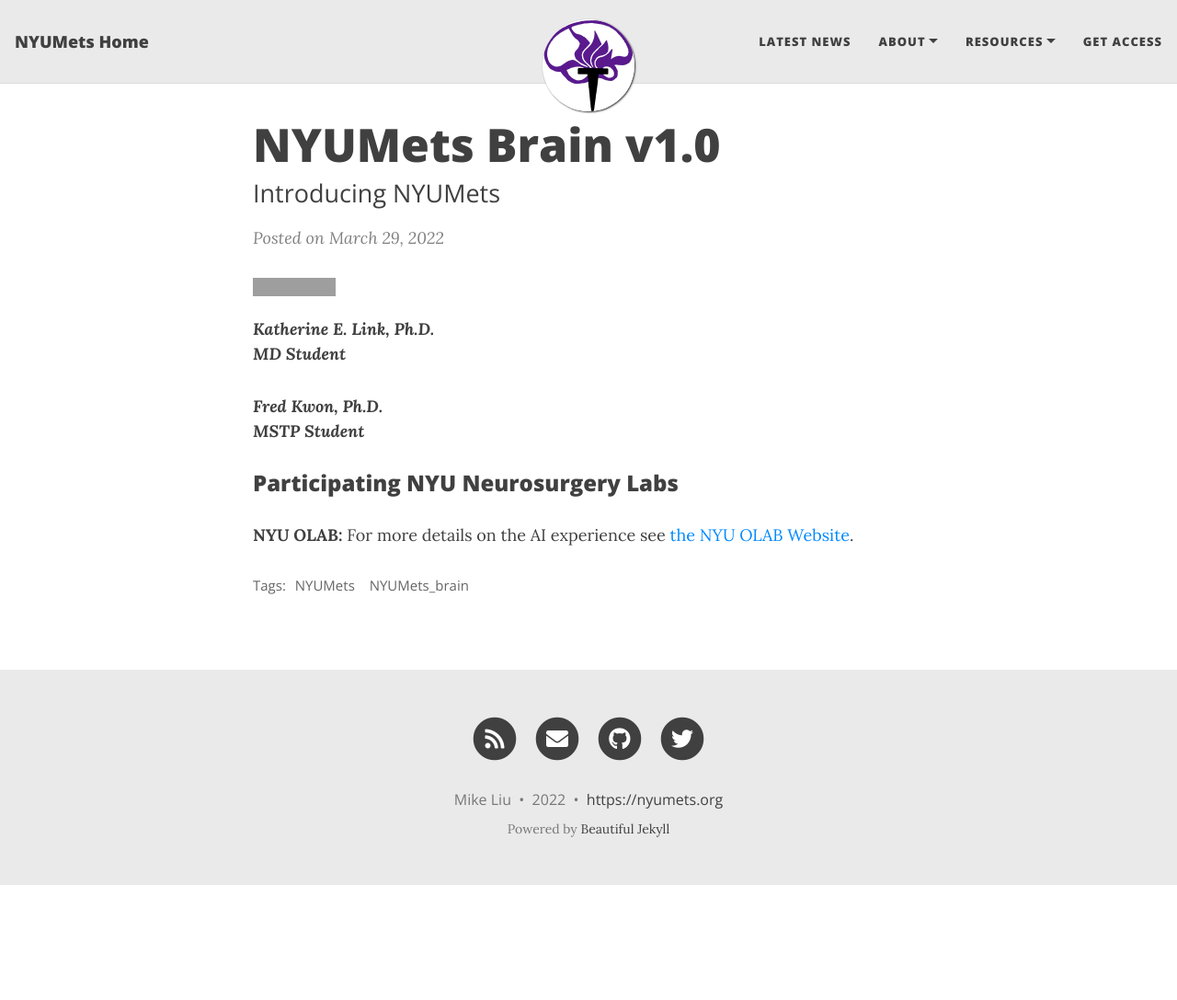
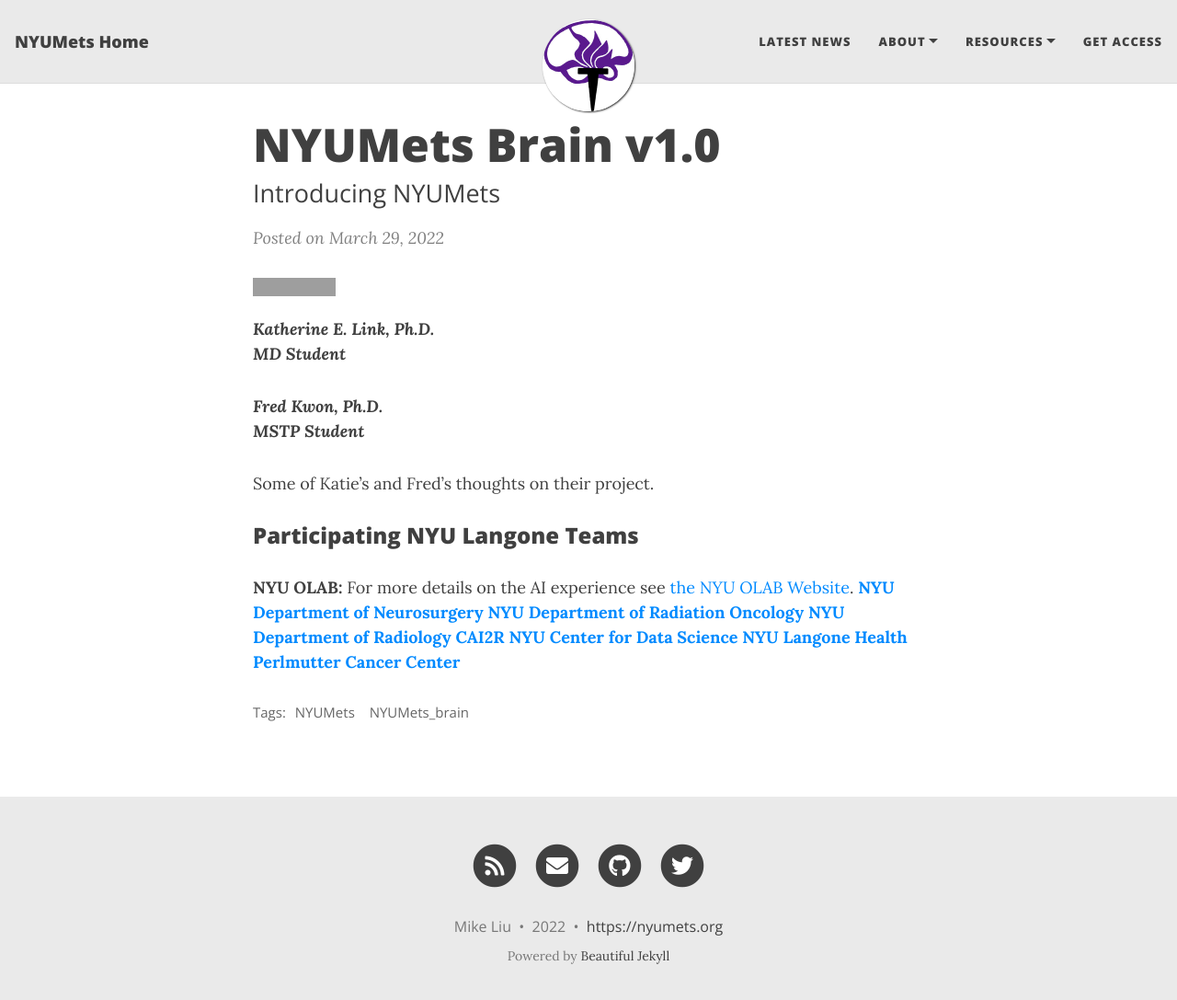
Before and after one commit to nyumets/nyumets.github.io, a Jekyll site: the page built from _posts/2022-03-29-nyumets-brain-v1.md, in a window 1280 px wide and 1100 px high. Shown: the top 1087 px of the window at 92% size. Built offline with Jekyll 4.4.1, drawn with Linux system fonts in a browser that asks for light colours; nearby versions of some CDN libraries; grey boxes are pictures that could not be loaded.

Commit message:
blog tweaks

```diff
--- a/_posts/2022-03-29-nyumets-brain-v1.md
+++ b/_posts/2022-03-29-nyumets-brain-v1.md
@@ -8,18 +8,19 @@
 social-share: false
 ---
 
-<!---
-![Eric Oermann](https://nyumets.org/assets/img/oermann_talk_violakeh_bright.png "EKO")
---->
 ***Katherine E. Link, Ph.D.*** \
 ***MD Student***
 
-<!---
-![Eric Oermann](https://nyumets.org/assets/img/oermann_talk_violakeh_bright.png "EKO")
---->
 ***Fred Kwon, Ph.D.*** \
 ***MSTP Student***
 
+Some of Katie's and Fred's thoughts on their project.
 
-### Participating NYU Neurosurgery Labs
+### Participating NYU Langone Teams
 **NYU OLAB:** For more details on the AI experience see [the NYU OLAB Website](https://nyuolab.org/).
+[**NYU Department of Neurosurgery**](https://med.nyu.edu/departments-institutes/neurosurgery/)
+[**NYU Department of Radiation Oncology**](https://med.nyu.edu/departments-institutes/radiation-oncology/)
+[**NYU Department of Radiology**](https://med.nyu.edu/departments-institutes/radiology/)
+[**CAI2R**](https://cai2r.net/)
+[**NYU Center for Data Science**](https://cds.nyu.edu/)
+[**NYU Langone Health Perlmutter Cancer Center**](https://nyulangone.org/locations/perlmutter-cancer-center)
```
